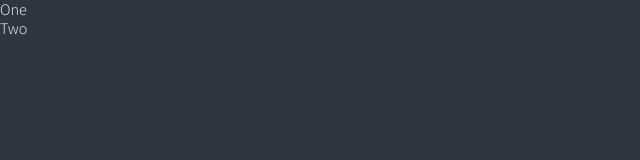
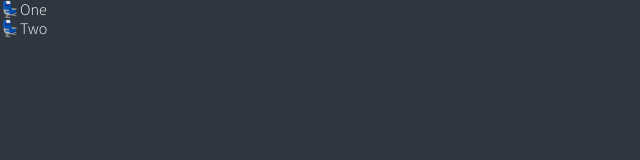
Before and after one commit to tjrgusdl41/React_Trello, a React (Create React App) app: page / in a window 1280 px wide. Shown: the top 160 px of the page, without its empty margins (0-640 px from the left). Built offline with nearby package versions, Linux system fonts and the light colour scheme.

Commit message:
Drag and Drop part Two

```diff
--- a/src/App.tsx
+++ b/src/App.tsx
@@ -6,13 +6,20 @@
     <DragDropContext onDragEnd={onDragEnd}>
       <div>
         <Droppable droppableId="one">
-          {() => (
-            <ul>
+          {(magic) => (
+            <ul ref={magic.innerRef} {...magic.droppableProps}>
               <Draggable draggableId="first" index={0}>
-                {() => <li>One</li>}
+                {(magic) =>
+                  <li
+                    ref={magic.innerRef}
+                    {...magic.draggableProps}
+                    >
+                    <span {...magic.dragHandleProps}>💺</span>
+                  One
+                </li>}
               </Draggable>
               <Draggable draggableId="second" index={1}>
-                {() => <li>Two</li>}
+                {(magic) => <li ref={magic.innerRef }{...magic.draggableProps}><span {...magic.dragHandleProps}>💺</span>Two</li>}
               </Draggable>
             </ul>
           )}
```
